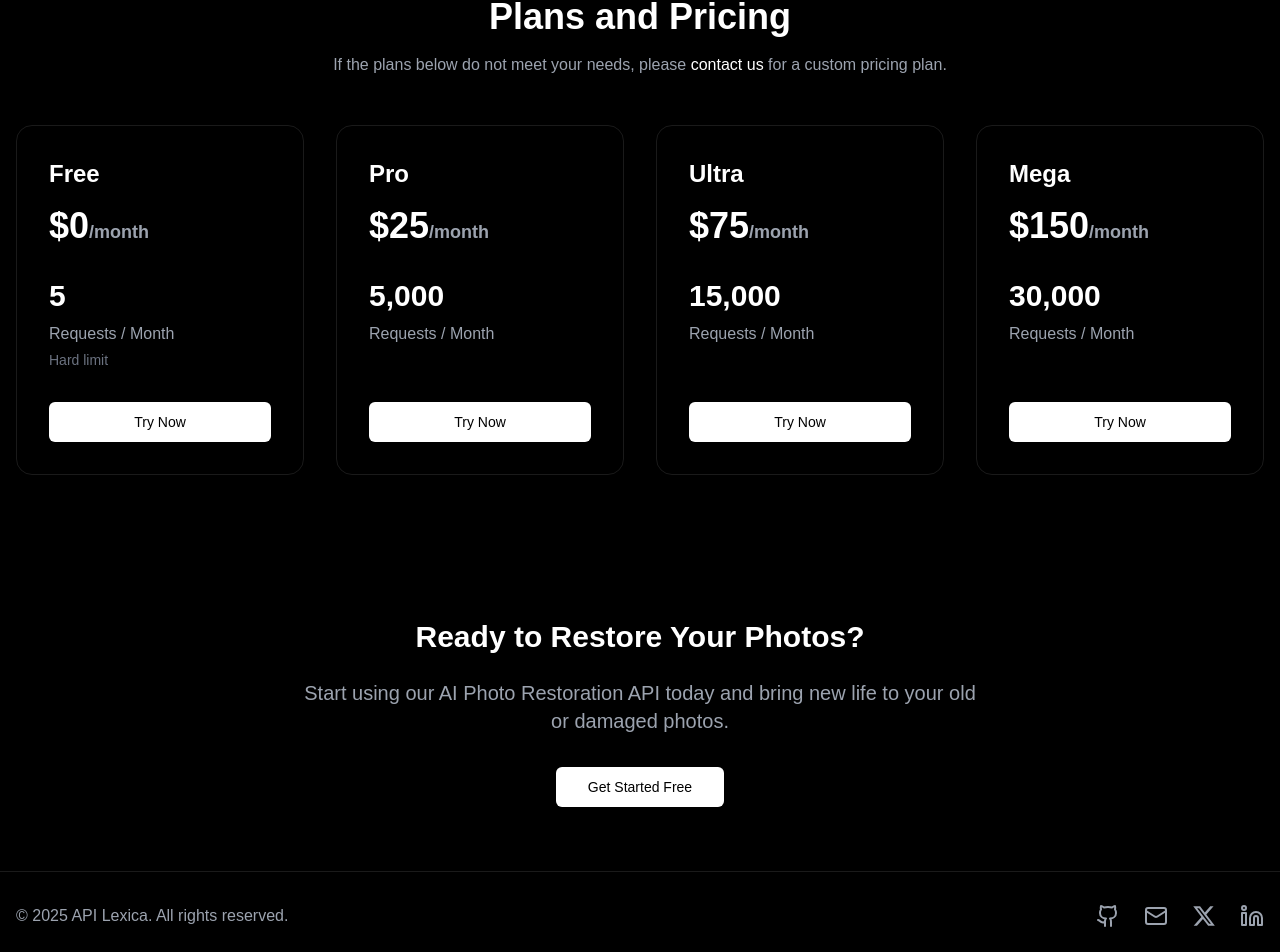
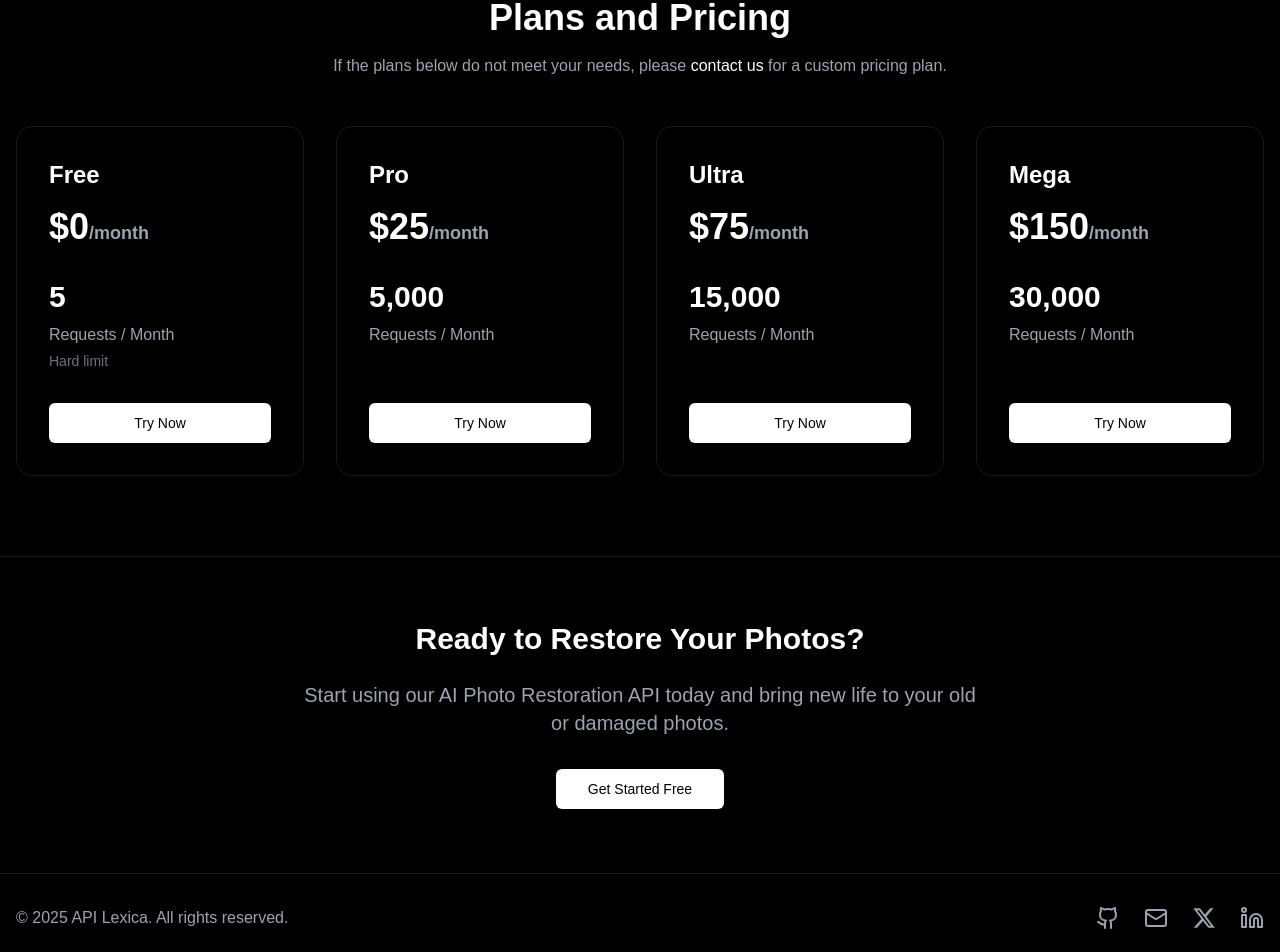
Before and after one commit to yachty66/api-hub-frontend, a Next.js app: page /apis/ai-photo-restoration-api in a window 1280 px wide. Shown: the part 2081-3033 px from the top of the page. Built offline with nearby package versions, Linux system fonts and the light colour scheme.

Commit message:
add grey lines

```diff
--- a/app/apis/ai-photo-restoration-api/page.tsx
+++ b/app/apis/ai-photo-restoration-api/page.tsx
@@ -169,7 +169,7 @@ export default function AIPhotoRestorationAPI() {
           </div>
         </section>
 
-        {/* Code Example Section */}
+        {/* Integration Section */}
         <section className="py-16 px-4 border-t border-white/10">
           <div className="container mx-auto">
             <h2 className="text-3xl font-bold text-center mb-6">
@@ -231,7 +231,7 @@ export default function AIPhotoRestorationAPI() {
         </section>
 
         {/* Pricing Section */}
-        <section className="py-20 px-4">
+        <section className="py-20 px-4 border-t border-white/10">
           <div className="container mx-auto">
             <h2 className="text-4xl font-bold text-center mb-4">
               Plans and Pricing
@@ -361,7 +361,7 @@ export default function AIPhotoRestorationAPI() {
         </section>
 
         {/* CTA Section */}
-        <section className="py-16 px-4">
+        <section className="py-16 px-4 border-t border-white/10">
           <div className="container mx-auto text-center">
             <h2 className="text-3xl font-bold mb-6">
               Ready to Restore Your Photos?
```
